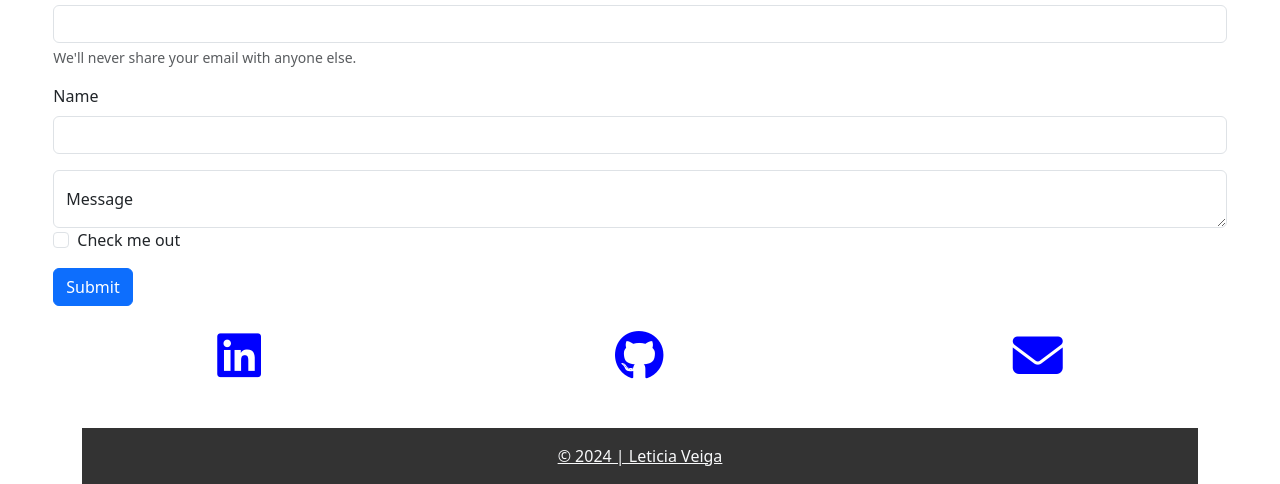
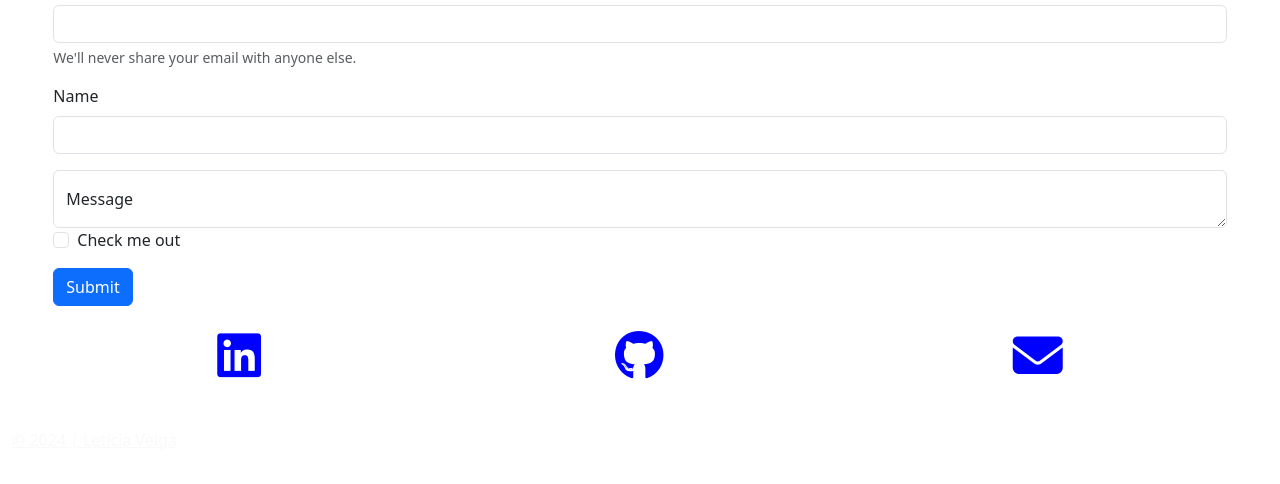
Before and after one commit to leticiaveigacs/Portfolio--Bootstrap-, a plain HTML site: page index.html in a window 1280 px wide. Shown: the part 3428-3912 px from the top of the page. After the commit the page ends 3880 px from the top, so only its background shows below. Drawn offline with nearby package versions, Linux system fonts and the light colour scheme.

Commit message:
Update index.html

```diff
--- a/index.html
+++ b/index.html
@@ -608,19 +608,12 @@
 
     <!-- FOOTER -->
 <!-- FOOTER -->
-<div class="container">
-    <div class="row">
-        <div class="col-12">
-            <footer style="background-color: #333;" class="p-3 text-center text-white">
-                <div>
+
+            <footer lass="py-3 mt- w-100 bg-dark text-center text-white">
+                <div class="container-fluid">
                     <a href="https://github.com/leticiaveigacs" class="text-light"> &copy; 2024 | Leticia Veiga </a>
                 </div>
             </footer>
-        </div>
-    </div>
-</div>
-
-
 
         </div>
 
```
